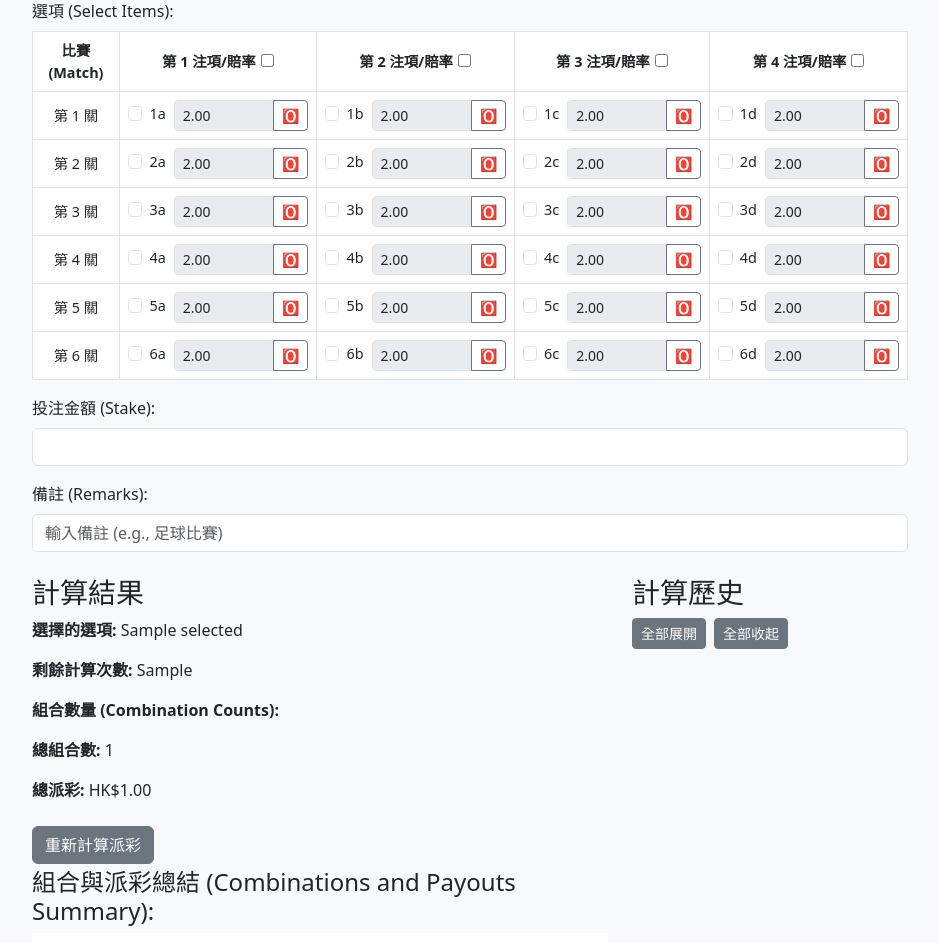
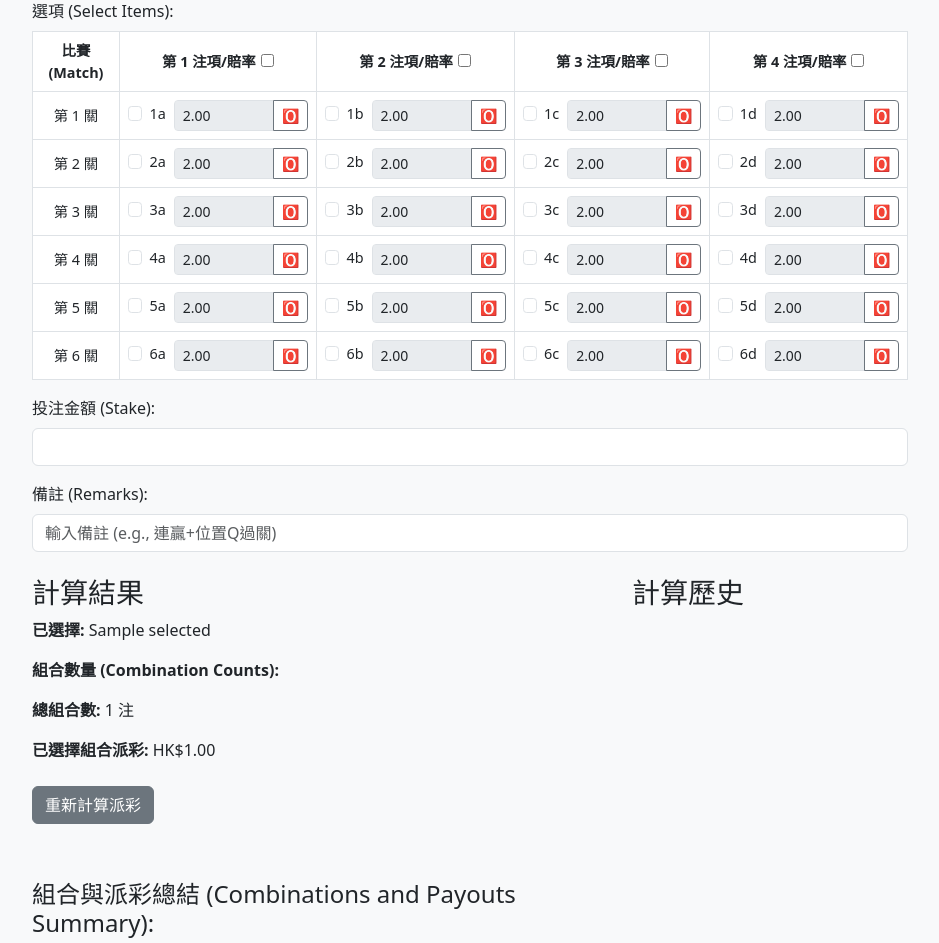
Before and after one commit to ioioioiooioo/qqp_cal, a Flask app: template templates/index.html in a window 1280 px wide. Shown: the part 153-1096 px from the top of the page, without its empty margins (170-1109 px from the left). Run offline with Flask 3, Linux system fonts and the light colour scheme; the template is opened without the code that fills it: most values are stand-ins (such as "Sample title", 1, 10 or a date in 2020).

Commit message:
Add files via upload

```diff
--- a/templates/index.html
+++ b/templates/index.html
@@ -6,6 +6,15 @@
     <link href="https://cdn.jsdelivr.net/npm/bootstrap@5.3.0/dist/css/bootstrap.min.css" rel="stylesheet">
     <link rel="stylesheet" href="{{ url_for('static', filename='style.css') }}">
     <script async src="https://pagead2.googlesyndication.com/pagead/js/adsbygoogle.js?client=ca-pub-5478202669984560" crossorigin="anonymous"></script>
+    <!-- Google tag (gtag.js) -->
+    <script async src="https://www.googletagmanager.com/gtag/js?id=G-X69KJK65H7"></script>
+    <script>
+    window.dataLayer = window.dataLayer || [];
+    function gtag(){dataLayer.push(arguments);}
+    gtag('js', new Date());
+
+    gtag('config', 'G-X69KJK65H7');
+    </script>
 </head>
 <body>
     <div class="container mt-5">
@@ -65,7 +74,7 @@
             </div>
             <div class="mb-3">
                 <label for="remark" class="form-label">備註 (Remarks):</label>
-                <input type="text" name="remark" id="remark" class="form-control mb-3" placeholder="輸入備註 (e.g., 足球比賽)">
+                <input type="text" name="remark" id="remark" class="form-control mb-3" placeholder="輸入備註 (e.g., 連贏+位置Q過關)">
             </div>
             {% if error %}
                 <div class="alert alert-danger mt-3">{{ error }}</div>
@@ -74,8 +83,8 @@
                 <div class="row">
                     <div class="col-8">
                         <h3 class="mt-2">計算結果</h3>
-                        <p><strong>選擇的選項:</strong> {{ result.selected|join(', ') }}</p>
-                        <p><strong>剩餘計算次數:</strong> {{ result.remaining_slots if result.remaining_slots is defined else 0 }}</p>
+                        <p><strong>已選擇:</strong> {{ result.selected|join(', ') }}</p>
+                        <!-- <p><strong>剩餘計算次數:</strong> {{ result.remaining_slots if result.remaining_slots is defined else 0 }}</p> -->
                         <p><strong>組合數量 (Combination Counts):</strong></p>
                         {% for k in range(1, max_k + 1) if k in result.combination_counts %}
                             <div class="form-check d-block">
@@ -84,14 +93,25 @@
                                        class="form-check-input"
                                        tabindex="{{ 48 + loop.index }}"
                                        {% if result.selected_legs and k in result.selected_legs %}checked{% endif %}
-                                       onchange="submitFormWithoutHistory()">
+                                       onchange="updateLegsState(); updateSelectedCombinations()">
                                 {% if k == 1 %}第一關{% elif k == 2 %}2串1{% elif k == 3 %}3串1{% elif k == 4 %}4串1{% elif k == 5 %}5串1{% else %}6串1{% endif %}: {{ result.combination_counts[k] }}條
                             </div>
                         {% endfor %}
-                        <p><strong>總組合數:</strong> {{ result.total_combinations }}</p>
-                        <p><strong>總派彩:</strong> HK${{ '{:,.2f}'.format(result.total_payout) }}</p>
-                        <button type="submit" class="btn btn-secondary mt-2">重新計算派彩</button>
-                        <h4 class="mt-1">組合與派彩總結 (Combinations and Payouts Summary):</h4>
+                        <p class="mt-3"><strong>總組合數:</strong> {{ result.total_combinations }} 注</p>
+                        <p id="selectedCombinationsCount">
+                            {% if result.selected_legs %}
+                                {% set selected_count = 0 %}
+                                {% for k in result.selected_legs %}
+                                    {% set selected_count = selected_count + result.combination_counts[k] %}
+                                {% endfor %}
+                                <strong>已選擇組合數:</strong> {{ selected_count }} 注
+                            {% endif %}
+                        </p>
+                        <p id="selectedPayout">
+                            <strong>已選擇組合派彩:</strong> HK${{ '{:,.2f}'.format(result.total_payout) }}
+                        </p>
+                        <button type="submit" class="btn btn-secondary mt-2 mb-2" onclick="applyLegsAndSubmit(event)">重新計算派彩</button>
+                        <h4 class="mt-5">組合與派彩總結 (Combinations and Payouts Summary):</h4>
                         <table class="table table-striped">
                             <thead>
                                 <tr>
@@ -131,11 +151,14 @@
         // Array to store calculation history
         let calculationHistory = JSON.parse(localStorage.getItem('calculationHistory')) || [];
         let activeCardIndex = null;
+        // Object to store the state of legs checkboxes
+        let legsState = {};
 
         // Function to get the current form state
         function getFormState() {
+            const remarkInput = document.getElementById('remark').value;
             const state = {
-                remark: document.getElementById('remark').value || '無備註',
+                remark: remarkInput,
                 items: {},
                 odds: {},
                 stake: document.getElementById('stake').value,
@@ -153,6 +176,25 @@
             document.querySelectorAll('input[name="legs"]').forEach(checkbox => {
                 state.legs[checkbox.id] = checkbox.checked;
             });
+
+            // If remark is empty, generate a default based on selected matches and items
+            if (!remarkInput) {
+                // Get selected matches and items
+                const selectedMatches = new Set();
+                const selectedItems = new Set();
+                for (let key in state.items) {
+                    if (state.items[key]) {
+                        const match = key[0]; // e.g., "1a" -> match "1"
+                        const item = key[1];  // e.g., "1a" -> item "a"
+                        selectedMatches.add(match);
+                        selectedItems.add(item);
+                    }
+                }
+                const matchCount = selectedMatches.size;
+                const itemsString = Array.from(selectedItems).sort().join('');
+                state.remark = matchCount > 0 ? `計算${matchCount}關${itemsString}串均` : '無備註';
+            }
+
             return state;
         }
 
@@ -201,7 +243,7 @@
 
                 const cardHeader = document.createElement('div');
                 cardHeader.className = 'card-header d-flex justify-content-between align-items-center';
-                cardHeader.innerHTML = `<h5 class="mb-0">計算 ${index + 1}: ${entry.remark}</h5>`;
+                cardHeader.innerHTML = `<strong class="mb-0">計算 ${index + 1}: ${entry.remark}</strong>`;
                 const toggleIcon = document.createElement('span');
                 toggleIcon.id = `toggleIcon${index}`;
                 toggleIcon.innerHTML = activeCardIndex === index ? '🔼' : '🔽';
@@ -214,7 +256,7 @@
 
                 const cardBody = document.createElement('div');
                 cardBody.id = `collapse${index}`;
-                cardBody.className = 'card-body' + (activeCardIndex === index ? '' : ' collapse');
+                cardBody.className = 'card-body' + (activeCardIndex === index || index === calculationHistory.length - 1 ? '' : ' collapse');
 
                 // Build odds display for each match, showing only checked items
                 let bodyContent = '';
@@ -271,16 +313,6 @@
             updateHistoryDisplay();
         }
 
-        // Function to expand/collapse all cards (no calculation)
-        function toggleAllCards(expand) {
-            if (expand) {
-                activeCardIndex = calculationHistory.length > 0 ? 0 : null; // Set first card as active if any
-            } else {
-                activeCardIndex = null;
-            }
-            updateHistoryDisplay();
-        }
-
         // Function to restore a calculation
         function restoreCalculation(index) {
             const state = calculationHistory[index];
@@ -325,10 +357,64 @@
             }
         }
 
-        // Function to submit form without saving history (for leg changes)
-        function submitFormWithoutHistory() {
+        // Function to update the state of legs checkboxes without submitting
+        function updateLegsState() {
+            document.querySelectorAll('input[name="legs"]').forEach(checkbox => {
+                legsState[checkbox.id] = checkbox.checked;
+            });
+        }
+
+        // Function to apply legs state and submit form
+        function applyLegsAndSubmit(event) {
+            event.preventDefault();
+            // Apply the stored legs state to the checkboxes before submission
+            for (let key in legsState) {
+                const checkbox = document.getElementById(key);
+                if (checkbox) checkbox.checked = legsState[key];
+            }
             lastFormState = getFormState();
             document.getElementById('calculatorForm').submit();
+        }
+
+        // Function to update selected combinations count
+                // Function to update selected combinations count
+                function updateSelectedCombinations() {
+            let selectedCount = 0;
+            const checkedLegs = document.querySelectorAll('input[name="legs"]:checked');
+            const summaryTableRows = document.querySelectorAll('table.table-striped tbody tr');
+
+            // Create a mapping of leg sizes to their counts from the summary table
+            const legCounts = {};
+            summaryTableRows.forEach(row => {
+                const cells = row.querySelectorAll('td');
+                const legName = cells[0].textContent.trim(); // e.g., "第一關", "2串1"
+                const count = parseInt(cells[1].textContent.trim()) || 0; // e.g., "20", "160"
+
+                // Map leg name to leg size (e.g., "第一關" → 1, "2串1" → 2)
+                let legSize;
+                if (legName === '第一關') {
+                    legSize = 1;
+                } else {
+                    legSize = parseInt(legName.match(/\d+/)[0]); // Extract number from "2串1", "3串1", etc.
+                }
+                legCounts[legSize] = count;
+            });
+
+            // Sum counts for checked legs
+            checkedLegs.forEach(checkbox => {
+                const legSize = parseInt(checkbox.value);
+                const count = legCounts[legSize] || 0;
+                selectedCount += count;
+            });
+
+            const selectedCountElement = document.getElementById('selectedCombinationsCount');
+            if (checkedLegs.length > 0) {
+                selectedCountElement.innerHTML = `<strong>已選擇組合數:</strong> ${selectedCount} 注`;
+                selectedCountElement.style.display = 'block';
+            } else {
+                selectedCountElement.innerHTML = '';
+                selectedCountElement.style.display = 'none';
+            }
         }
 
         // Store history for each input (for undo functionality)
@@ -379,22 +465,17 @@
             });
         }
 
-        // Set initial focus to 1a odds input
+        // Set initial focus to 1a odds input and initialize legs state
         document.addEventListener('DOMContentLoaded', () => {
             document.getElementById('odds_1a').focus();
             updateHistoryDisplay();
-            // Add expand/collapse all buttons
-            const historyList = document.getElementById('historyList');
-            const expandAllBtn = document.createElement('button');
-            expandAllBtn.className = 'btn btn-secondary btn-sm mb-2 me-2';
-            expandAllBtn.innerText = '全部展開';
-            expandAllBtn.onclick = () => toggleAllCards(true);
-            const collapseAllBtn = document.createElement('button');
-            collapseAllBtn.className = 'btn btn-secondary btn-sm mb-2';
-            collapseAllBtn.innerText = '全部收起';
-            collapseAllBtn.onclick = () => toggleAllCards(false);
-            historyList.parentNode.insertBefore(expandAllBtn, historyList);
-            historyList.parentNode.insertBefore(collapseAllBtn, historyList);
+            // Initialize legs state
+            updateLegsState();
+            updateSelectedCombinations();
+            // Bind change event to legs checkboxes
+            document.querySelectorAll('input[name="legs"]').forEach(checkbox => {
+                checkbox.addEventListener('change', updateSelectedCombinations);
+            });
         });
 
         document.querySelectorAll('input[name="items"]').forEach(checkbox => {
@@ -408,5 +489,5 @@
 
         let lastFormState = null;
     </script>
-    </body>
-    </html>
+</body>
+</html>
```
